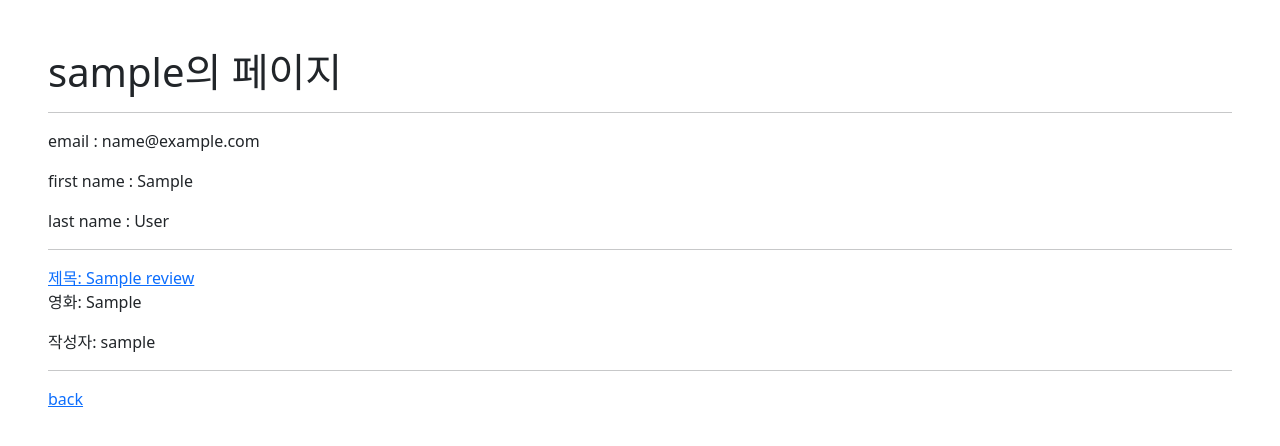
After one commit to Jo-Chang/ReviewShare, a Django app: page /reviews/profile/ in a window 1280 px wide. The commit adds this page. Shown: the top 446 px of the page. Run offline with Django 3.2, Linux system fonts and the light colour scheme; a user stored in the database is signed in; tables that the repository leaves empty hold one stand-in row (values such as "Sample post").

Commit message:
Complete Topic-J
Append login-authentication in app-accounts & Add profile page

```diff
--- a/reviews/forms.py
+++ b/reviews/forms.py
@@ -5,7 +5,7 @@ from .models import Review, Comment
 class ReviewForm(forms.ModelForm):
     class Meta:
         model = Review
-        fields = '__all__'
+        exclude = ('user',)
 
 
 class CommentForm(forms.ModelForm):
--- a/reviews/templates/reviews/create.html
+++ b/reviews/templates/reviews/create.html
@@ -4,4 +4,6 @@
   {% csrf_token %} {{form.as_p}}
   <input type="submit" />
 </form>
+
+<a href="{% url 'reviews:index' %}">back</a>
 {% endblock content %}
--- a/reviews/templates/reviews/detail.html
+++ b/reviews/templates/reviews/detail.html
@@ -20,13 +20,15 @@
 </form>
 
 {% for comment in comments %}
-<p>글쓴이: {{comment.content}}</p>
-<p>댓글 내용: {{comment.user}}</p>
+<p>글쓴이: {{ comment.content }}</p>
+<p>댓글 내용: {{ comment.user }}</p>
 
+{% if request.user == comment.user %}
 <form action="{% url 'reviews:comment_delete' review.pk comment.pk %}" method="post">
   {% csrf_token %}
   <input type="submit" value="삭제">
 </form>
+{% endif %}
 
 <hr>
 {% endfor %}
--- /dev/null
+++ b/reviews/templates/reviews/profile.html
@@ -0,0 +1,37 @@
+{% extends 'base.html' %}
+
+
+{% block content %}
+  <h1 class="">{{ request.user }}의 페이지</h1>
+  <hr>
+  <p>email :
+    {% if request.user.email %}
+      {{ request.user.email }}
+    {% else %}
+      <span class="text-secondary">이메일이 없습니다.</span>
+    {% endif %}
+  </p>
+  <p>first name :
+    {% if request.user.first_name %}
+      {{ request.user.first_name }}
+    {% else %}
+      <span class="text-secondary">이름이 없습니다.</span>
+    {% endif %}
+  </p>
+  <p>last name :
+    {% if request.user.last_name %}
+      {{ request.user.last_name }}
+    {% else %}
+      <span class="text-secondary">성이 없습니다.</span>
+    {% endif %}
+  </p>
+  <hr>
+  {% for review in reviews %}
+    <a href="{% url 'reviews:detail' review.pk %}">제목: {{ review.title}}</a>
+    <p>영화: {{ review.movie }}</p>
+    <p>작성자: {{ review.user }}</p>
+    <hr>
+  {% endfor %}
+
+  <a href="{% url 'reviews:index' %}">back</a>
+{% endblock content %}
--- a/reviews/urls.py
+++ b/reviews/urls.py
@@ -11,5 +11,5 @@ urlpatterns = [
     path('<int:review_pk>/update/', views.update, name='update'),
     path('<int:review_pk>/comment/', views.comment_create, name='comment_create'),
     path('<int:review_pk>/comment/<int:comment_pk>/delete/', views.comment_delete, name='comment_delete'),
-
+    path('profile/', views.profile, name='profile'),
 ]
--- a/reviews/views.py
+++ b/reviews/views.py
@@ -95,3 +95,12 @@ def comment_delete(request, review_pk, comment_pk):
     if request.user == comment.user:
         comment.delete()
     return redirect('reviews:detail', review_pk)
+
+
+@login_required
+def profile(request):
+    reviews = Review.objects.filter(user=request.user)
+    context = {
+        'reviews': reviews,
+    }
+    return render(request, 'reviews/profile.html', context)
```
Also changed, not shown: accounts/views.py (+9 -0 lines), reviews/templates/reviews/index.html (+6 -4 lines).
